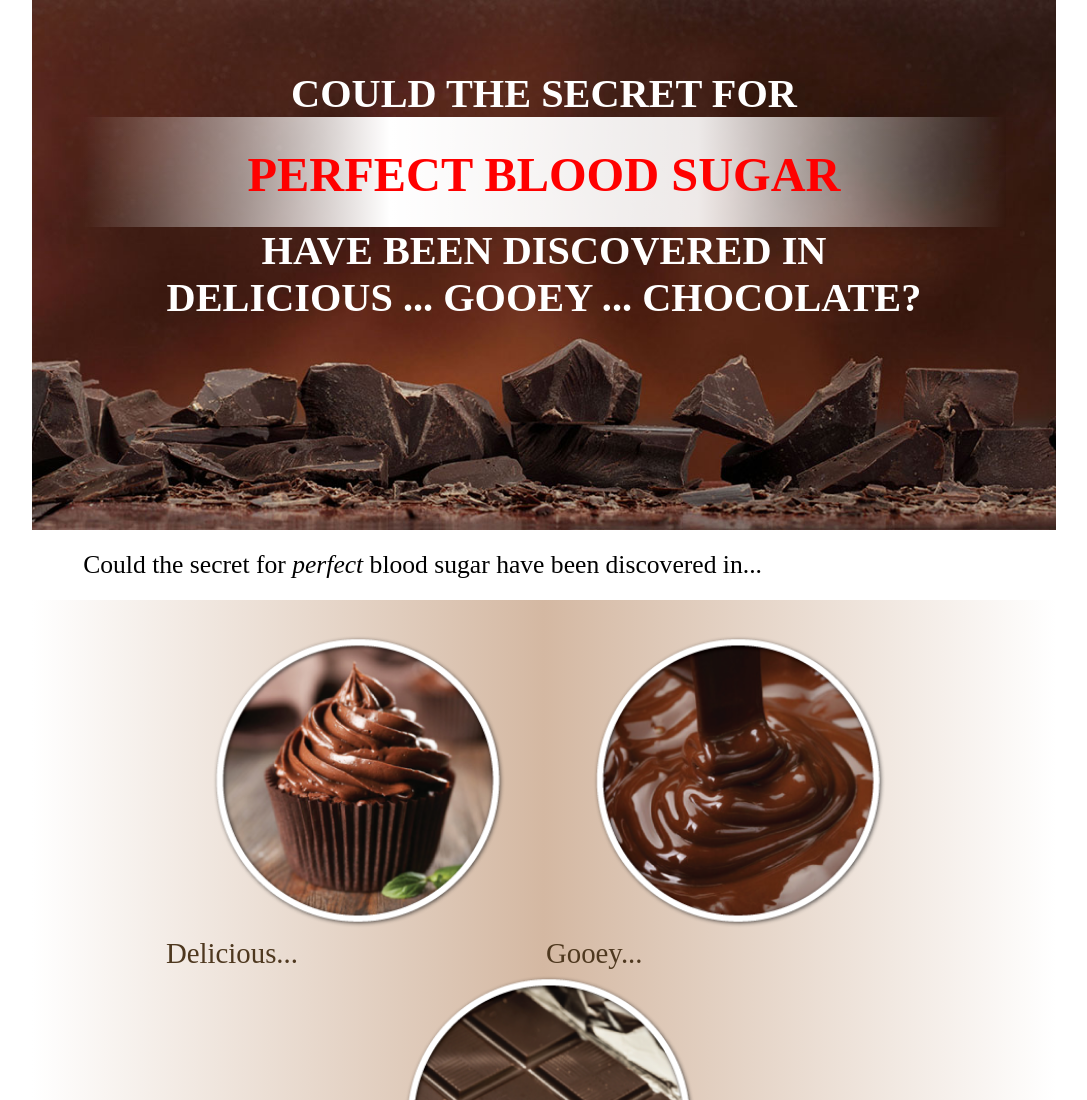
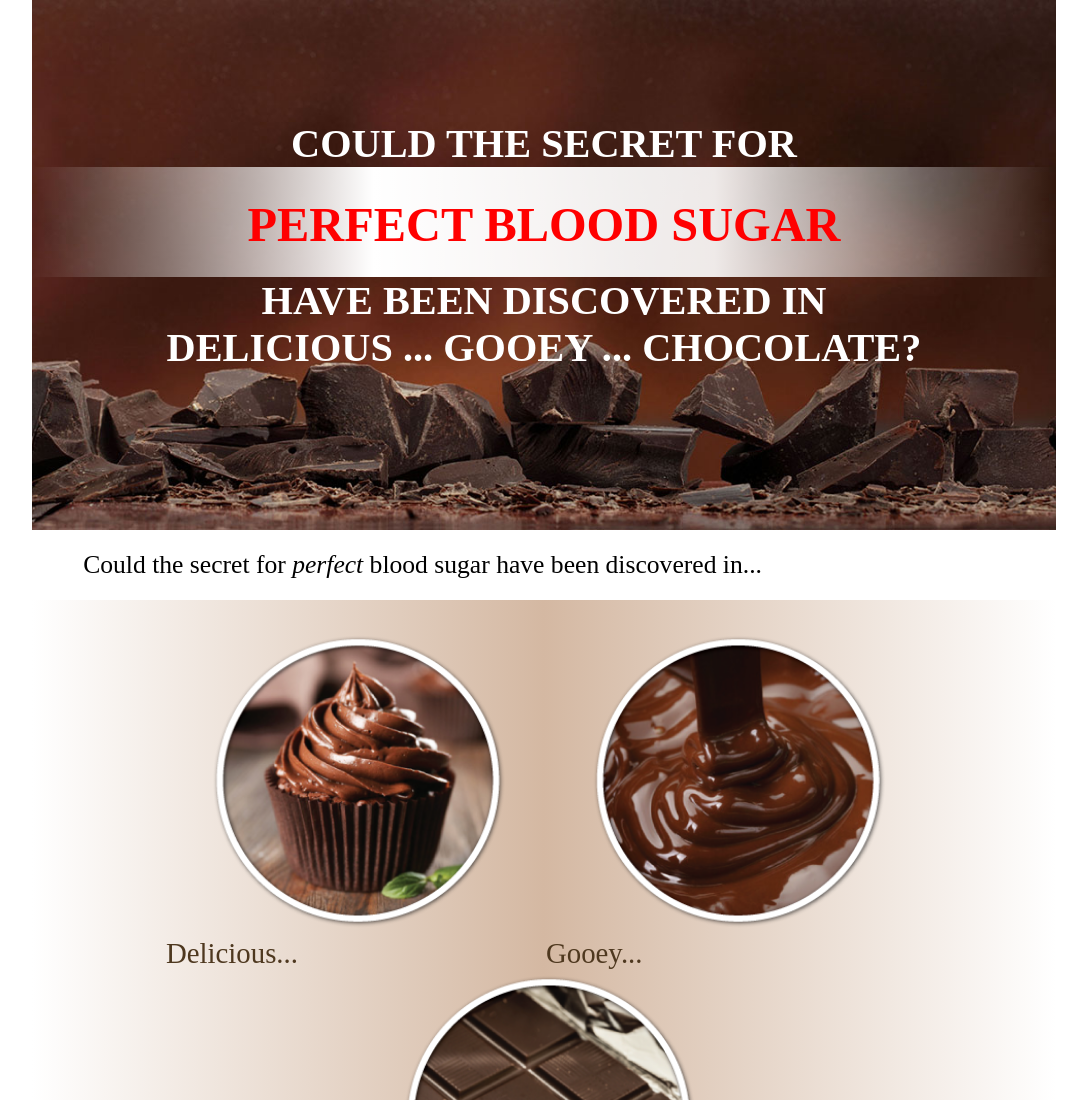
Before and after one commit to JesseShawCodes/ag_mockUp, a plain HTML site: page index.html in a window 1280 px wide. Shown: the top 1100 px of the page, without its empty margins (96-1183 px from the left). Drawn offline with Linux system fonts and the light colour scheme; a script that the page names is missing.

Commit message:
Quick index.css update

```diff
--- a/index.css
+++ b/index.css
@@ -343,8 +343,7 @@ section.copyright > p {
         height: 530px;
     }
     section.hero-text {
-        padding: 50px;
-        /* text-transform: uppercase; */
+        padding: 100px 0px 0px;
         font-size: 1.2em;
     }
 
```
